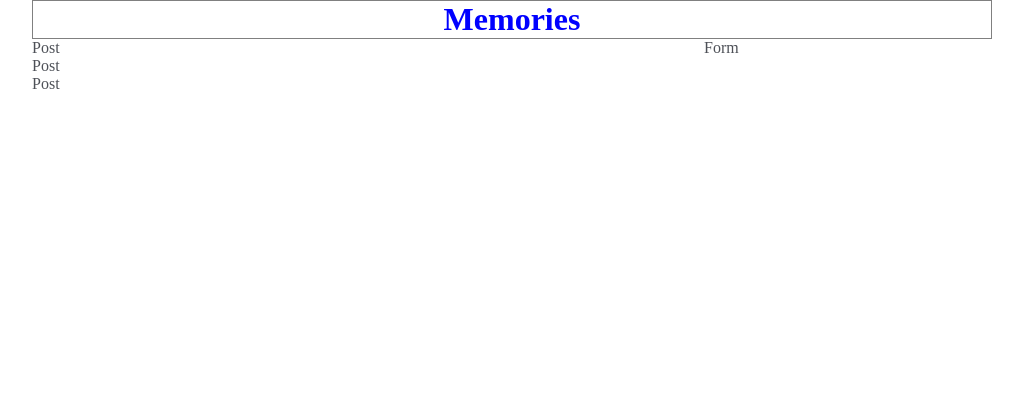
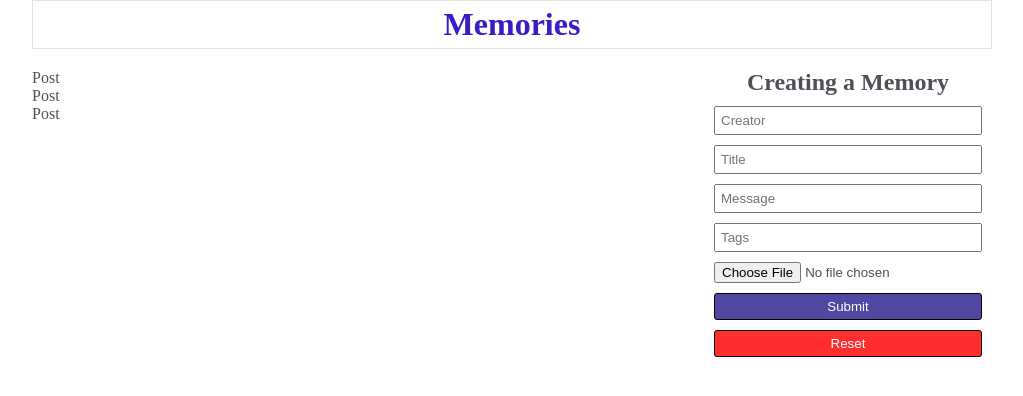
Before and after one commit to ajittupe2548/MemoriesApp, a React (Create React App) app in the folder client/: page / in a window 1280 px wide. Shown: the top 396 px of the page, without its empty margins (128-1151 px from the left). Built offline with nearby package versions, Linux system fonts and the light colour scheme; no server answers.

Commit message:
Integrated : Redux

```diff
--- a/client/src/App.js
+++ b/client/src/App.js
@@ -1,14 +1,23 @@
-import React from "react";
+import React, { useEffect } from "react";
+import { useDispatch } from "react-redux";
+
+import { getPosts } from "./actions/posts";
 import Posts from './components/Posts/Posts';
 import Form from './components/Form/Form';
 import './styles.css';
 import styles from './app.module.scss';
 
-function App() {
+const App = () => {
+    const dispatch = useDispatch();
+
+    useEffect(() => {
+        dispatch(getPosts());
+    }, [dispatch])
+
     return (
         <div className="container">
             <h1 className={styles.heading}>Memories</h1>
-            <div className={styles.wrapper}>
+            <div className={styles.contentWrapper}>
                 <div className={styles.postsWrapper}>
                     <Posts/>
                 </div>
--- /dev/null
+++ b/client/src/actions/posts.js
@@ -0,0 +1,20 @@
+import * as api from '../api';
+
+export const getPosts = () => async (dispatch) => {
+    try {
+        const { data } = await api.fetchPosts();
+        dispatch({ type: 'FETCH_ALL', payload: data})
+
+    } catch (error) {
+        console.log(error.message)
+    }
+}
+
+export const createPost = (newPost) => async (dispatch) => {
+    try {
+        const { data } = await api.createPost(newPost);
+        dispatch({ type: 'CREATE', payload: data})
+    } catch (error) {
+        console.log(error.message)
+    }
+}
--- /dev/null
+++ b/client/src/api/index.js
@@ -0,0 +1,6 @@
+import axios from 'axios';
+
+const URL = 'http://localhost:5000/posts/';
+
+export const fetchPosts = () => axios.get(URL);
+export const createPost = (newPost) => axios.post(URL,newPost)
--- a/client/src/app.module.scss
+++ b/client/src/app.module.scss
@@ -1,10 +1,14 @@
 .heading {
     color: blue;
+    color: #371cc7;
     text-align: center;
     border: 1px solid gray;
+    border: 1px solid #e2e2e2;
+    margin-bottom: 20px;
+    padding: 5px;
 }
 
-.wrapper {
+.contentWrapper {
     display: flex;
 }
 
--- a/client/src/components/Form/Form.js
+++ b/client/src/components/Form/Form.js
@@ -1,7 +1,47 @@
-import React from "react";
+import React, { useState } from "react";
+import { useDispatch } from 'react-redux';
 
-function Form() {
-    return <div>Form</div>;
+import { createPost } from "../../actions/posts";
+import styles from './form.module.scss';
+
+const Form = () => {
+    const [postData, setPostData] = useState({
+        creator: '', title: '', message: '', tags: '', selectedFile: ''
+    });
+    const dispatch = useDispatch();
+
+    const handleSubmit = (event) => {
+        event.preventDefault();
+        dispatch(createPost(postData));
+    }
+
+    const encodeImageFileAsURL = (event) => {
+        var file = event.target.files[0];
+        var reader = new FileReader();
+        reader.onloadend = function() {
+            setPostData({...postData, selectedFile: reader.result})
+        }
+        reader.readAsDataURL(file);
+    }
+
+    const clearForm = () => {
+        setPostData({creator: '', title: '', message: '', tags: '', selectedFile: ''});
+    }
+
+    return (
+        <>
+            <h2 className={styles.memoryFormHeading}>Creating a Memory</h2>
+            <form className={styles.memoryForm} onSubmit={handleSubmit}>
+                <input className={styles.inputField} type="text" placeholder="Creator" value={postData.creator} onChange={(e) => setPostData({ ...postData, creator: e.target.value })} required />
+                <input className={styles.inputField} type="text" placeholder="Title" value={postData.title} onChange={(e) => setPostData({ ...postData, title: e.target.value })} required />
+                <input className={styles.inputField} type="text" placeholder="Message" value={postData.message} onChange={(e) => setPostData({ ...postData, message: e.target.value })} />
+                <input className={styles.inputField} type="text" placeholder="Tags" value={postData.tags} onChange={(e) => setPostData({ ...postData, tags: e.target.value })} />
+                <input placeholder="Choose file" type="file" value={postData.selecteselectedFile} onChange={(e)=> encodeImageFileAsURL(e)} required />
+                <input className={styles.memoryFormBtn} type="submit" value="Submit" />
+                <input className={`${styles.memoryFormBtn} ${styles.resetBtn} ajit`} type="reset" value="Reset" onClick={clearForm} />
+            </form>
+        </>
+    );
 }
 
 export default Form;
--- a/client/src/components/Form/form.module.scss
+++ b/client/src/components/Form/form.module.scss
@@ -0,0 +1,29 @@
+.memoryFormHeading {
+    text-align: center;
+}
+
+.memoryForm {
+    padding: 10px;
+}
+
+.inputField {
+    width: 100%;
+    padding: 5px;
+    outline: none;
+    margin-bottom: 10px;
+}
+
+.memoryFormBtn {
+    width: 100%;
+    padding: 5px;
+    margin-top: 10px;
+    background: #5047a1;
+    color: white;
+    border: 1px solid black;
+    border-radius: 3px;
+    cursor: pointer;
+}
+
+.resetBtn {
+    background: #ff2d2d;
+}
--- a/client/src/components/Posts/Post/Post.js
+++ b/client/src/components/Posts/Post/Post.js
@@ -1,6 +1,6 @@
 import React from 'react';
 
-function Post() {
+const Post = () => {
     return <div>Post</div>;
 }
 
--- a/client/src/components/Posts/Posts.js
+++ b/client/src/components/Posts/Posts.js
@@ -1,13 +1,17 @@
 import React from "react";
+import { useSelector } from 'react-redux';
+
 import Post from "./Post/Post";
 
-function Posts() {
+const Posts = () => {
+    const posts = useSelector((state) => state.posts);
+    console.log(posts)
     return (
-        <div>
+        <>
             <Post/>
             <Post/>
             <Post/>
-        </div>
+        </>
     );
 }
 
--- a/client/src/index.js
+++ b/client/src/index.js
@@ -1,6 +1,18 @@
 import React from 'react';
 import ReactDOM from 'react-dom';
+import { Provider } from 'react-redux';
+import { createStore, applyMiddleware, compose } from 'redux';
+import thunk from 'redux-thunk';
+
+import reducers from './reducers';
 
 import App from './App';
 
-ReactDOM.render(<App/>, document.getElementById('root'));
+const store = createStore(reducers,compose(applyMiddleware(thunk)));
+
+ReactDOM.render(
+    <Provider store={store}>
+        <App/>
+    </Provider>,
+    document.getElementById('root')
+);
--- /dev/null
+++ b/client/src/reducers/index.js
@@ -0,0 +1,9 @@
+import { combineReducers } from "redux";
+
+import postsReducer from "./posts";
+
+const reducers = combineReducers({
+    posts: postsReducer
+});
+
+export default reducers;
--- /dev/null
+++ b/client/src/reducers/posts.js
@@ -0,0 +1,12 @@
+const postsReducer = (state = [], action) => {
+    switch (action.type) {
+        case 'FETCH_ALL':
+            return action.payload;
+        case 'CREATE':
+            return [ ...state, action.payload];
+        default:
+            return state;
+    }
+}
+
+export default postsReducer;
--- a/client/src/styles.css
+++ b/client/src/styles.css
@@ -1,9 +1,6 @@
 *{
     margin: 0;
     padding: 0;
-}
-
-body {
     color: #4d5057;
     box-sizing: border-box;
 }
```
